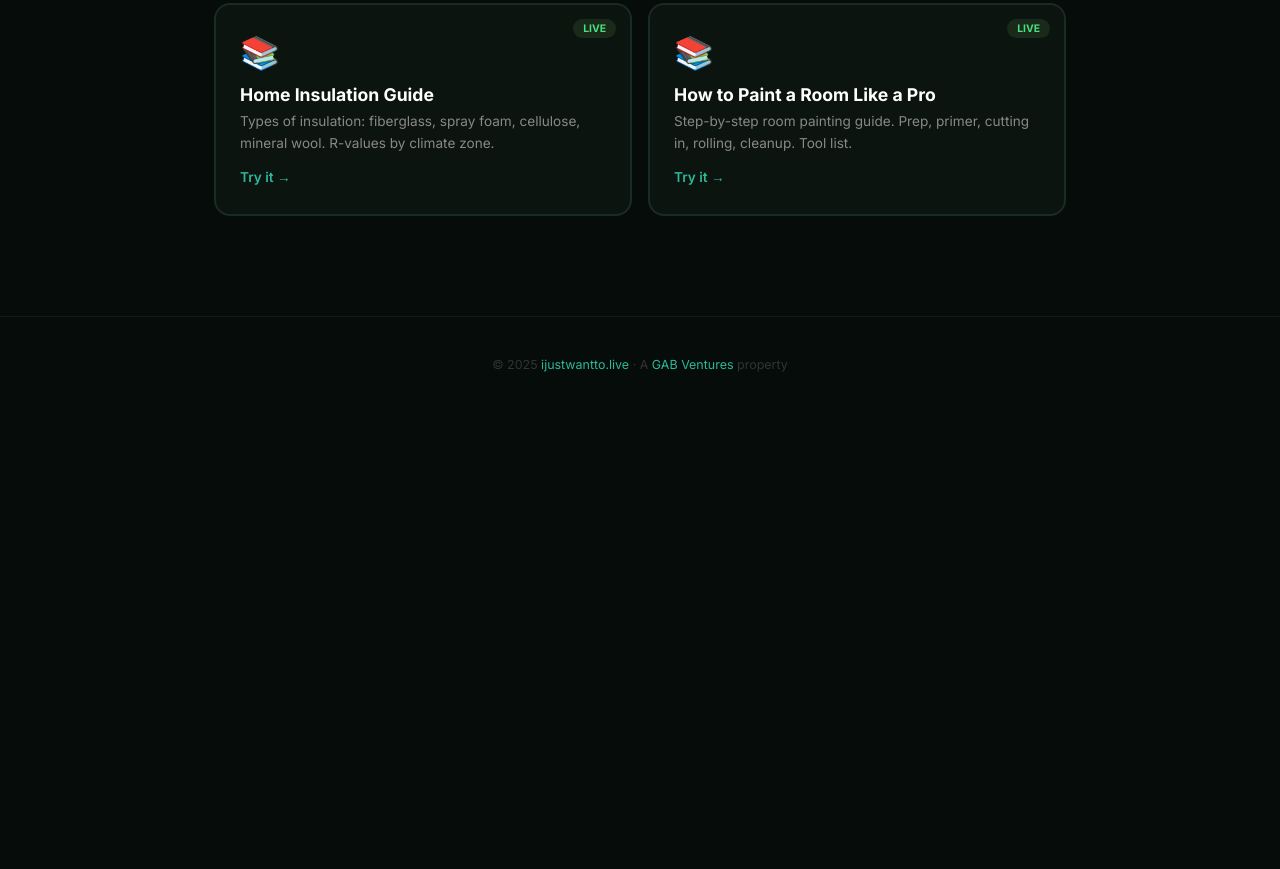
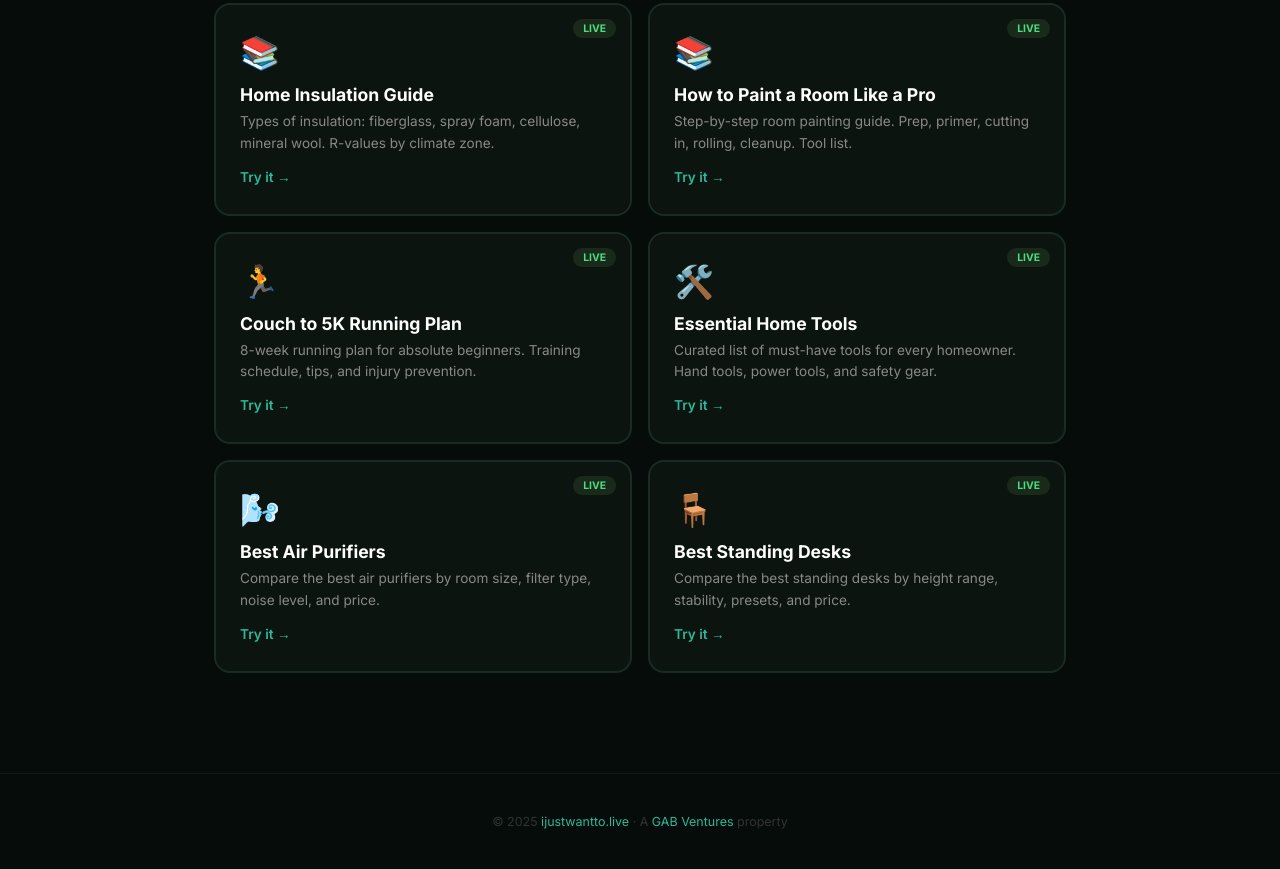
Before and after one commit to GabrielDancause/ijustwantto-live, an Astro site: page / in a window 1280 px wide. Shown: the part 3574-4443 px from the top of the page. Before the commit the page ends 3986 px from the top, so only its background shows below. Built offline with nearby package versions, Linux system fonts and the light colour scheme; Astro itself is replaced by a stand-in of ours.

Commit message:
Mark 4 new tools as LIVE: running plan, home tools, air purifiers, standing desks

```diff
--- a/src/pages/index.astro
+++ b/src/pages/index.astro
@@ -32,6 +32,10 @@ const tools = [
   { emoji: "👶", name: "Pregnancy Due Date Calculator", slug: "/pregnancy-calculator", desc: "Due date from LMP or conception. Trimester timeline. Milestones." },
   { emoji: "📚", name: "Home Insulation Guide", slug: "/guide-insulation", desc: "Types of insulation: fiberglass, spray foam, cellulose, mineral wool. R-values by climate zone." },
   { emoji: "📚", name: "How to Paint a Room Like a Pro", slug: "/guide-paint-room", desc: "Step-by-step room painting guide. Prep, primer, cutting in, rolling, cleanup. Tool list." },
+  { emoji: "🏃", name: "Couch to 5K Running Plan", slug: "/guide-running-plan", desc: "8-week running plan for absolute beginners. Training schedule, tips, and injury prevention." },
+  { emoji: "🛠️", name: "Essential Home Tools", slug: "/list-home-tools", desc: "Curated list of must-have tools for every homeowner. Hand tools, power tools, and safety gear." },
+  { emoji: "🌬️", name: "Best Air Purifiers", slug: "/list-air-purifiers", desc: "Compare the best air purifiers by room size, filter type, noise level, and price." },
+  { emoji: "🪑", name: "Best Standing Desks", slug: "/list-standing-desks", desc: "Compare the best standing desks by height range, stability, presets, and price." },
 ];
 ---
 <html lang="en">
```
